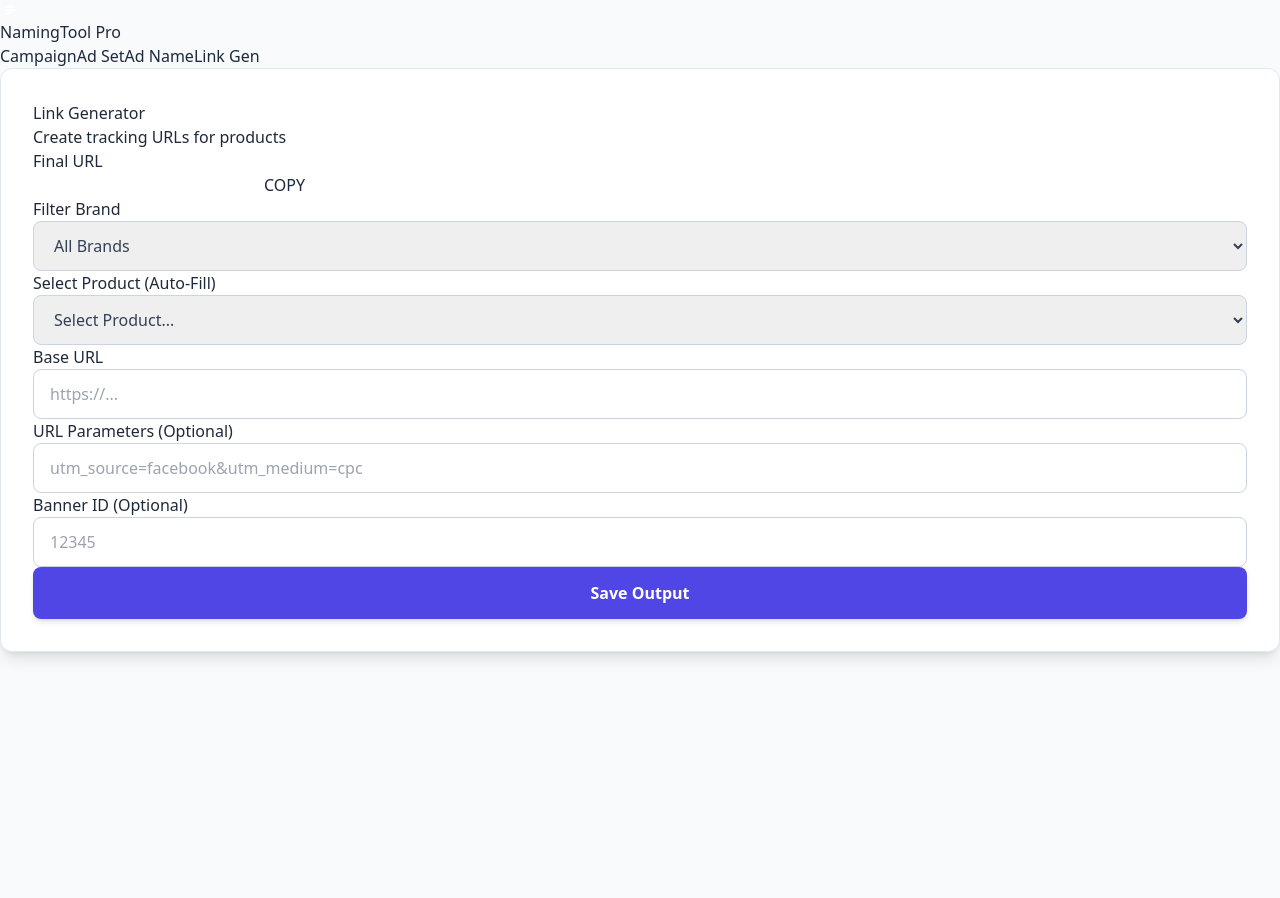
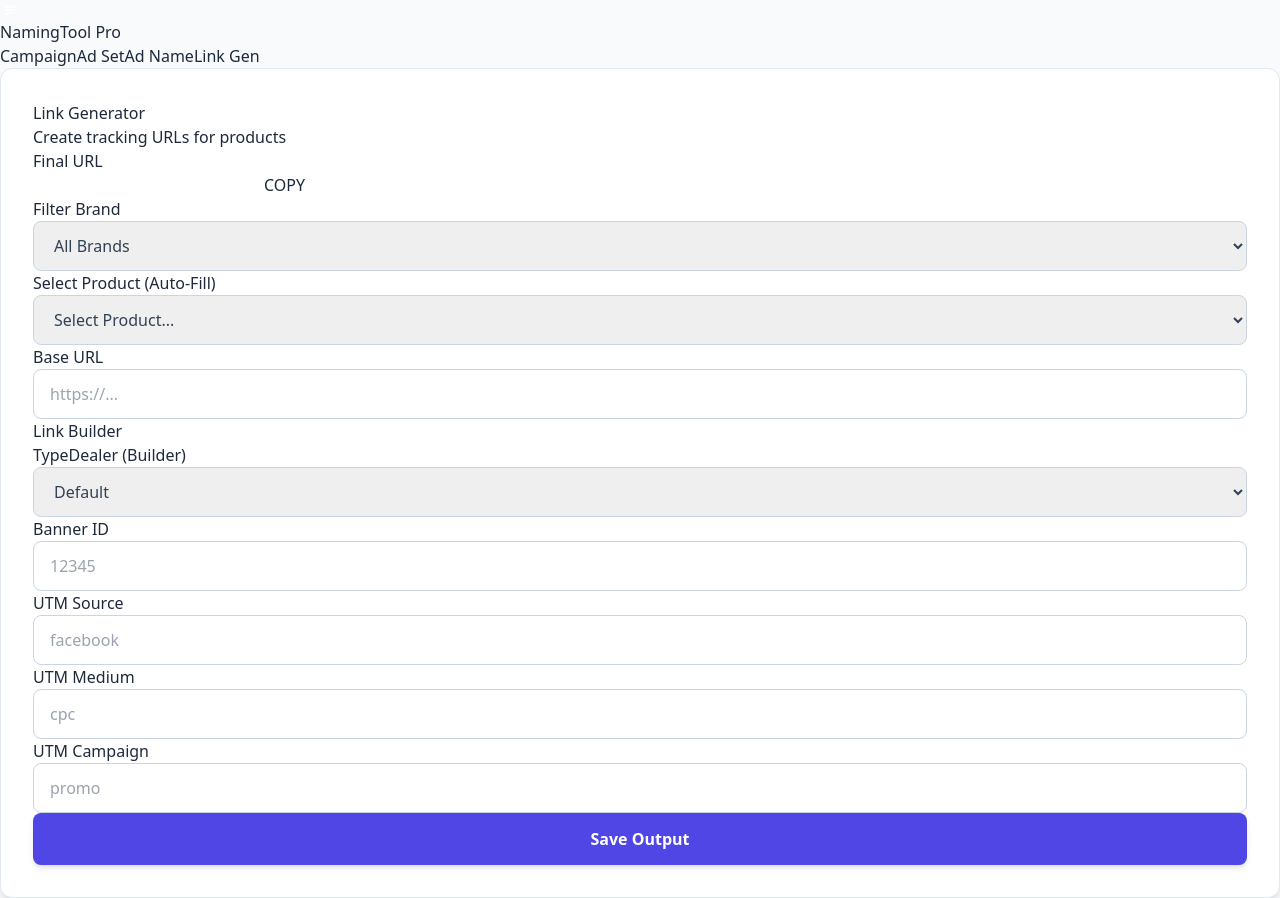
Before and after one commit to weerachitjay-dot/NamingTool, a React (Vite) app: page / in a window 1280 px wide. Both pictures are taken after a click on the button "Link Gen". Before the commit the page ends 800 px from the top, so only its background shows below. Built offline with nearby package versions, Linux system fonts and the light colour scheme.

Commit message:
Feat: Add full Link Builder (TypeDealer, UTMs) to Link Generator

```diff
--- a/src/components/LinkGenForm.jsx
+++ b/src/components/LinkGenForm.jsx
@@ -16,7 +16,12 @@ const LinkGenForm = () => {
 
     const [formData, setFormData] = useState({
         baseUrl: '',
-        params: '',
+        builderType: '', // "Link Builder: TypeDealer"
+        utmSource: '',
+        utmMedium: '',
+        utmCampaign: '',
+        utmContent: '',
+        utmTerm: '',
         bannerId: '',
     });
     const [finalLink, setFinalLink] = useState('');
@@ -37,13 +42,26 @@ const LinkGenForm = () => {
             return;
         }
 
-        const extras = [];
-        if (formData.params) extras.push(formData.params);
-        if (formData.bannerId) extras.push(`bannerid=${formData.bannerId}`);
+        const params = new URLSearchParams();
 
-        if (extras.length > 0) {
+        // 1. UTM Builder
+        if (formData.utmSource) params.append('utm_source', formData.utmSource);
+        if (formData.utmMedium) params.append('utm_medium', formData.utmMedium);
+        if (formData.utmCampaign) params.append('utm_campaign', formData.utmCampaign);
+        if (formData.utmContent) params.append('utm_content', formData.utmContent);
+        if (formData.utmTerm) params.append('utm_term', formData.utmTerm);
+
+        // 2. TypeDealer (If user meant adding a specific parameter)
+        // Adjust this logic if "TypeDealer" means something else
+        if (formData.builderType) params.append('type', formData.builderType);
+
+        // 3. Banner ID
+        if (formData.bannerId) params.append('bannerid', formData.bannerId);
+
+        const queryString = params.toString();
+        if (queryString) {
             const joiner = url.includes('?') ? '&' : '?';
-            url += joiner + extras.join('&');
+            url += joiner + queryString;
         }
         setFinalLink(url);
     }, [formData]);
@@ -98,14 +116,40 @@ const LinkGenForm = () => {
                     <label className="block text-sm font-medium text-slate-700 mb-1">Base URL</label>
                     <input type="url" value={formData.baseUrl} onChange={e => setFormData({ ...formData, baseUrl: e.target.value })} className="input-field" placeholder="https://..." />
                 </div>
-                <div className="grid grid-cols-1 md:grid-cols-2 gap-6">
-                    <div>
-                        <label className="block text-sm font-medium text-slate-700 mb-1">URL Parameters (Optional)</label>
-                        <input type="text" value={formData.params} onChange={e => setFormData({ ...formData, params: e.target.value })} className="input-field" placeholder="utm_source=facebook&utm_medium=cpc" />
+
+                {/* BUILDER SECTION */}
+                <div className="bg-slate-50 p-4 rounded-lg border border-slate-200">
+                    <h3 className="font-semibold text-slate-700 mb-4">Link Builder</h3>
+
+                    <div className="grid grid-cols-1 md:grid-cols-2 gap-4">
+                        <div>
+                            <label className="block text-sm font-medium text-slate-700 mb-1">TypeDealer (Builder)</label>
+                            <select value={formData.builderType} onChange={e => setFormData({ ...formData, builderType: e.target.value })} className="input-field">
+                                <option value="">Default</option>
+                                <option value="Dealer">Dealer</option>
+                                <option value="Direct">Direct</option>
+                                <option value="Agent">Agent</option>
+                            </select>
+                        </div>
+                        <div>
+                            <label className="block text-sm font-medium text-slate-700 mb-1">Banner ID</label>
+                            <input type="text" value={formData.bannerId} onChange={e => setFormData({ ...formData, bannerId: e.target.value })} className="input-field" placeholder="12345" />
+                        </div>
                     </div>
-                    <div>
-                        <label className="block text-sm font-medium text-slate-700 mb-1">Banner ID (Optional)</label>
-                        <input type="text" value={formData.bannerId} onChange={e => setFormData({ ...formData, bannerId: e.target.value })} className="input-field" placeholder="12345" />
+
+                    <div className="grid grid-cols-1 md:grid-cols-3 gap-4 mt-4">
+                        <div>
+                            <label className="block text-sm font-medium text-slate-700 mb-1">UTM Source</label>
+                            <input type="text" value={formData.utmSource} onChange={e => setFormData({ ...formData, utmSource: e.target.value })} className="input-field" placeholder="facebook" />
+                        </div>
+                        <div>
+                            <label className="block text-sm font-medium text-slate-700 mb-1">UTM Medium</label>
+                            <input type="text" value={formData.utmMedium} onChange={e => setFormData({ ...formData, utmMedium: e.target.value })} className="input-field" placeholder="cpc" />
+                        </div>
+                        <div>
+                            <label className="block text-sm font-medium text-slate-700 mb-1">UTM Campaign</label>
+                            <input type="text" value={formData.utmCampaign} onChange={e => setFormData({ ...formData, utmCampaign: e.target.value })} className="input-field" placeholder="promo" />
+                        </div>
                     </div>
                 </div>
             </div>
```
